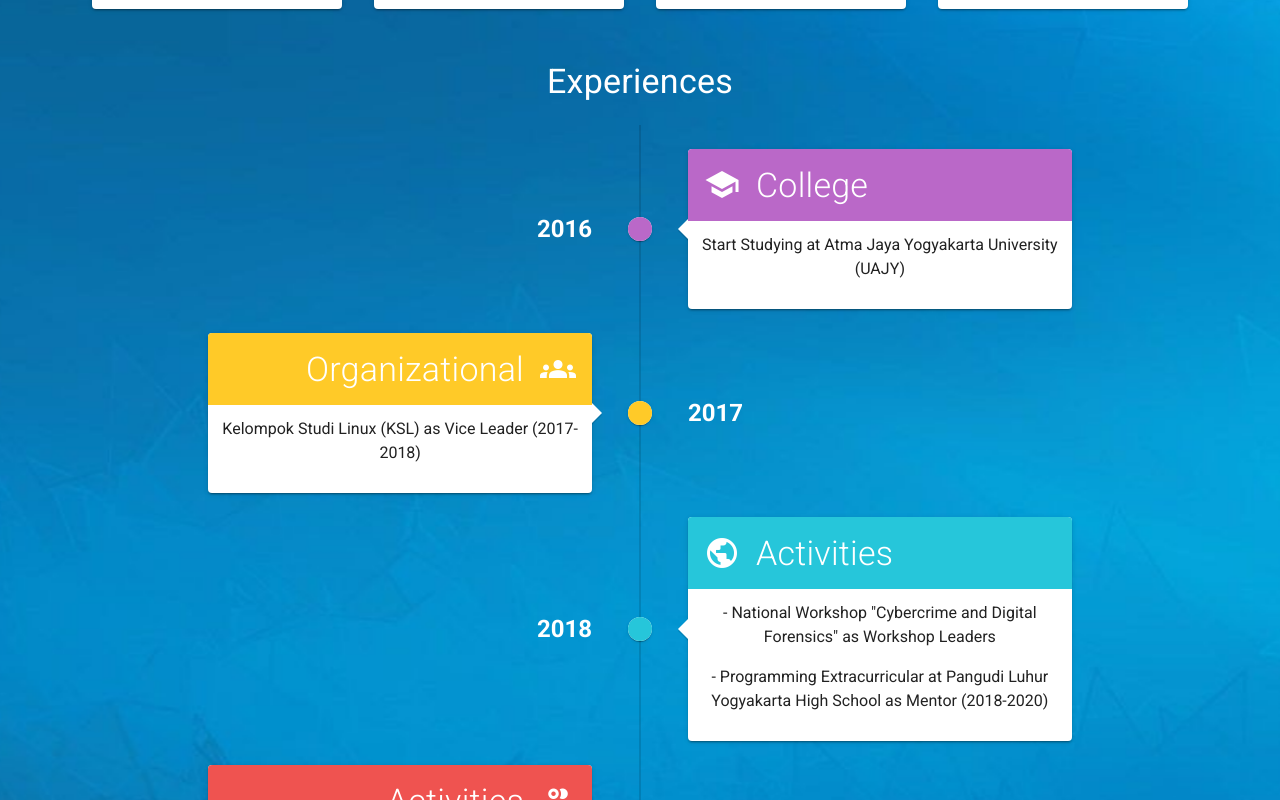
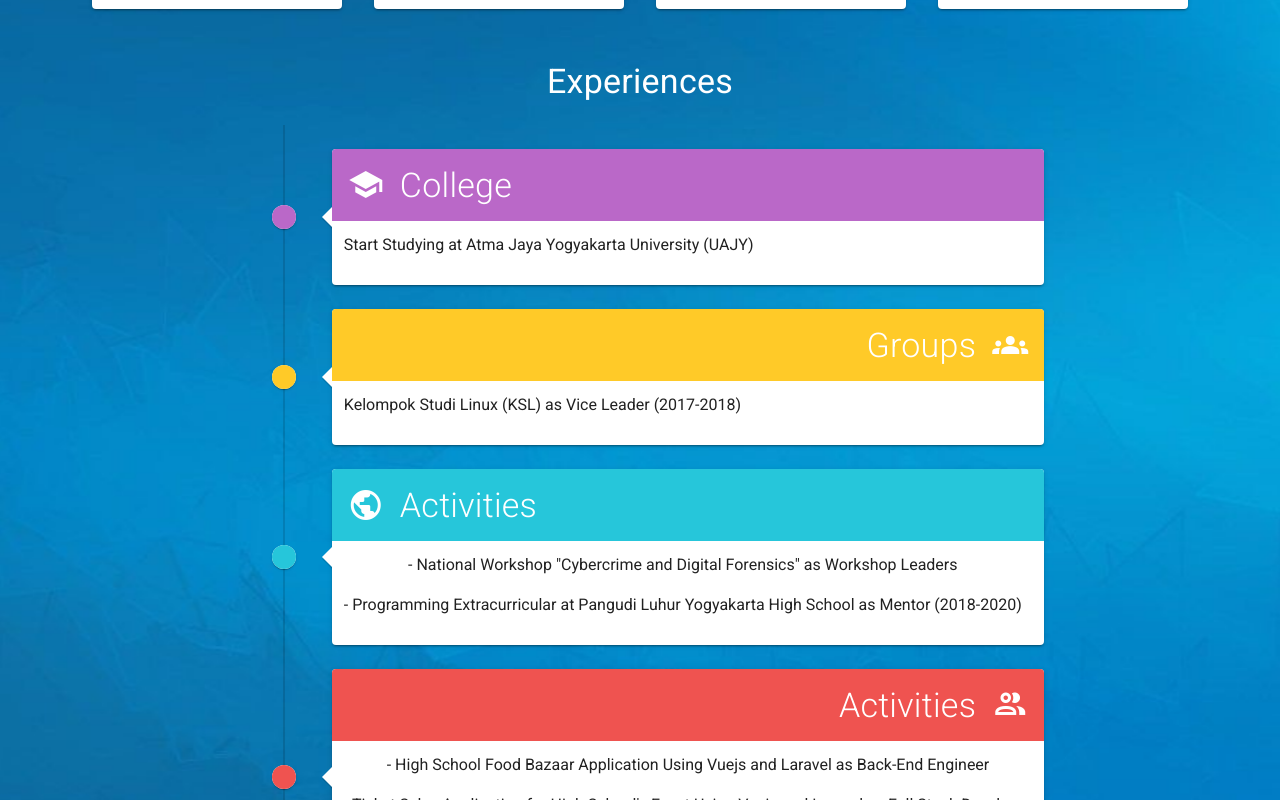
Before and after one commit to adryantheo/adryantheo.github.io, a Vue app: page / in a window 1280 px wide. Shown: the part 880-1680 px from the top of the page. Built offline with nearby package versions, Linux system fonts and the light colour scheme; what vue-clipboard2, vue-html-to-paper would draw is missing.

Commit message:
Fix minor bug

```diff
--- a/src/components/experiences.vue
+++ b/src/components/experiences.vue
@@ -4,9 +4,8 @@
       <v-col class="text-center" cols="12">
         <span class="display-1">Experiences</span>
       </v-col>
-      <v-col class="text-center" xl="auto" lg="auto" md="10" sm="7" xs="auto">
-        <v-timeline>
-
+      <v-col class="text-center" xl="auto" lg="auto" md="10" sm="auto" xs="auto">
+        <v-timeline dense="">
           <!-- 2016 -->
             <v-timeline-item color="purple lighten-2" fill-dot right small>
               <template v-slot:opposite>
@@ -33,7 +32,7 @@
               </template>
               <v-card>
                 <v-card-title class="amber lighten-1 justify-end">
-                  <h6 class="display-1 mr-4 white--text font-weight-light">Organizational</h6>
+                  <h6 class="display-1 mr-4 white--text font-weight-light">Groups</h6>
                   <v-icon dark size="36">groups</v-icon>
                 </v-card-title>
                 <v-container>
```
